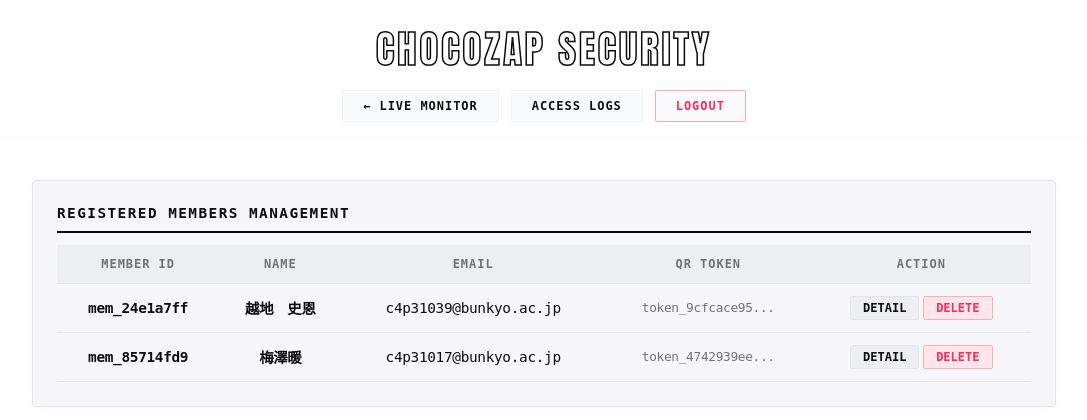
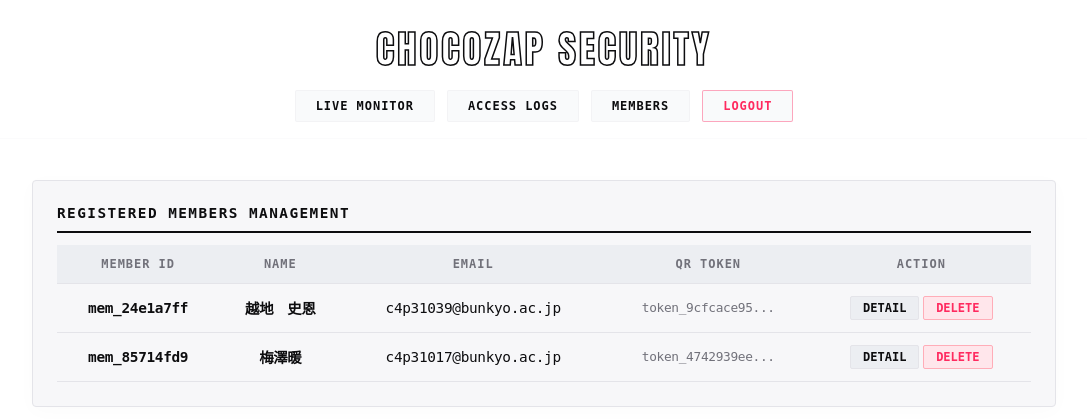
Before and after one commit to UMEZAWADAN/A-02, a FastAPI app: page /admin/members in a window 1280 px wide. Shown: the top 420 px of the page, without its empty margins (96-1183 px from the left). Run offline with FastAPI, Linux system fonts and the light colour scheme; a user stored in the database is signed in; data comes from the database, SQL or seed files in the repository.

Commit message:
ヘッダー

```diff
--- a/templates/members.html
+++ b/templates/members.html
@@ -407,9 +407,9 @@
             <h1><a href="/" class="brand-link" aria-label="CHOCOZAP SECURITY ホームへ">CHOCOZAP SECURITY</a></h1>
         </div>
         <nav class="nav-container">
-            <a href="/" class="nav-btn">&larr; LIVE MONITOR</a>
+            <a href="/" class="nav-btn">LIVE MONITOR</a>
             <a href="/admin/logs" class="nav-btn">ACCESS LOGS</a>
-            <!-- 🆕 追加したログアウトボタン -->
+            <a href="/admin/members" class="nav-btn">MEMBERS</a>
             <a href="/admin/logout" class="nav-btn nav-btn-logout">LOGOUT</a>
         </nav>
     </header>
```
